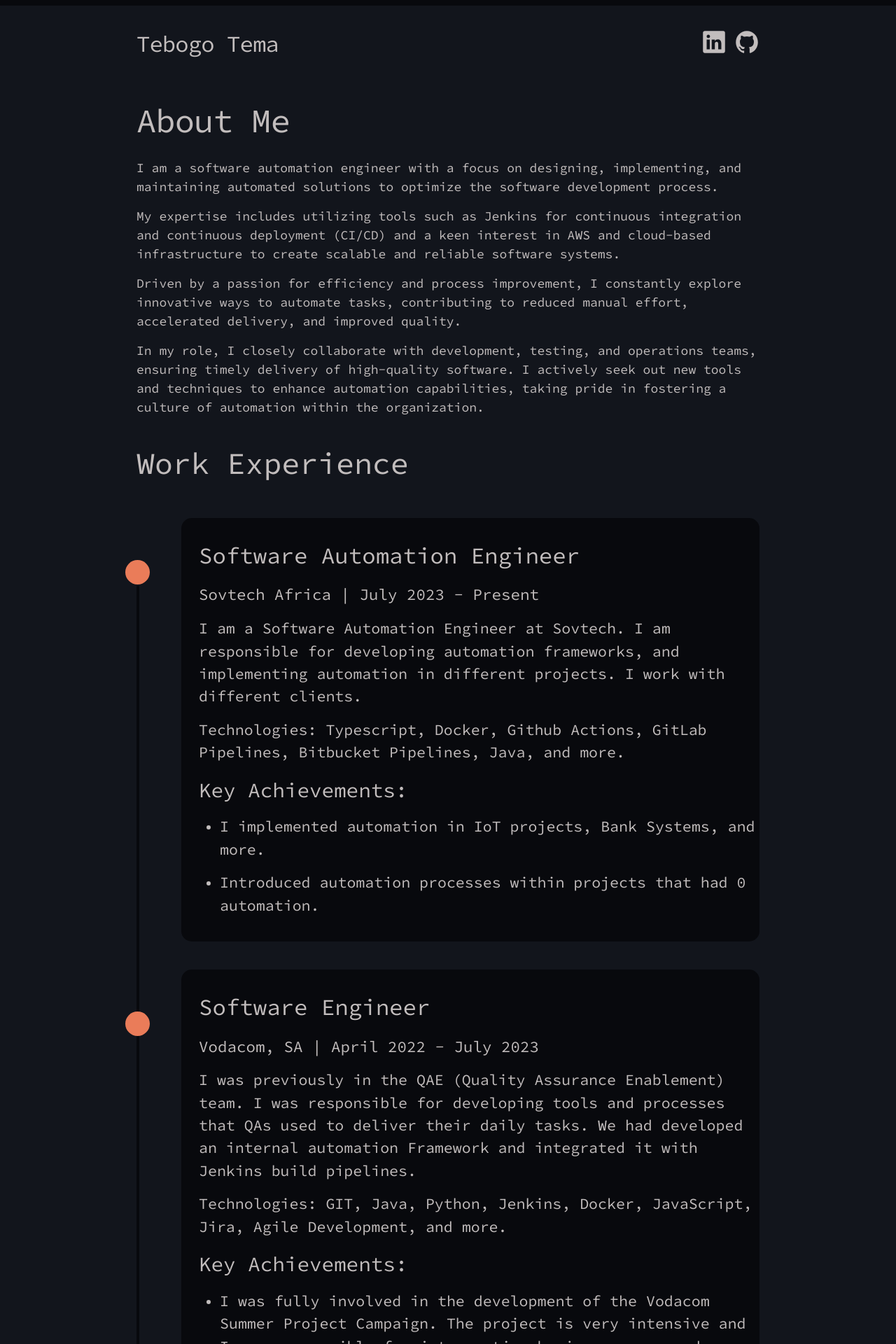
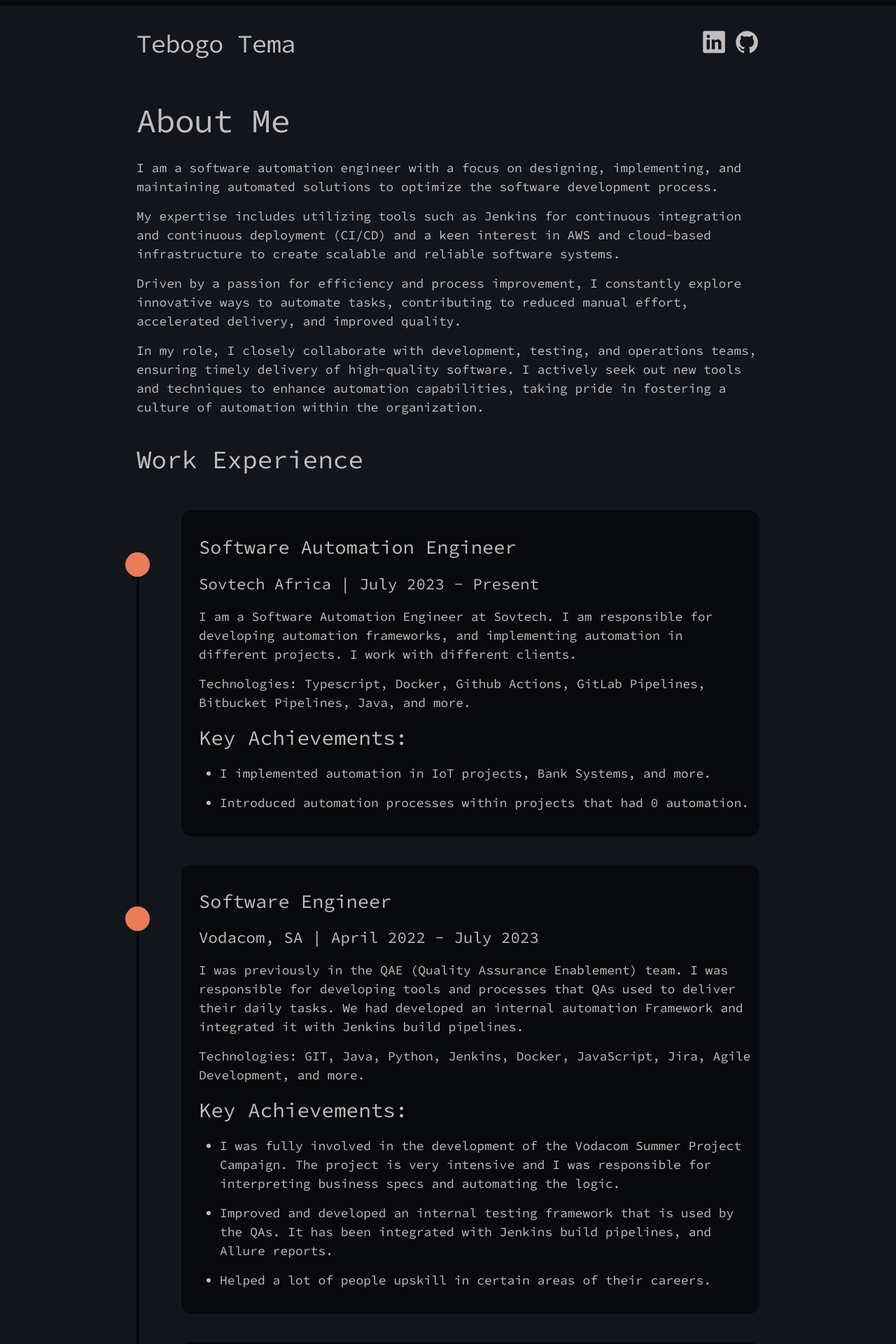
Before and after one commit to feelthedimez/feelthedimez.github.io, a Jekyll site: the page built from about.markdown, in a window 1280 px wide. Shown: the top 1920 px of the page at 70% size. Built offline with Jekyll 4.4.1, drawn with Linux system fonts in a browser that asks for light colours.

Commit message:
chore(font-fix): Fixed fonts on the UI

```diff
--- a/_layouts/home.html
+++ b/_layouts/home.html
@@ -9,7 +9,7 @@ layout: default
 
   <div class="welcome-bio">
     <h1 class="welcome-bio__header">Hi, I'm Tebogo 👋</h1>
-    <p class="welcome-bio__content">A <u class="u"><a href="{{ "/" | relative_url }}about">Software Engineer</a></u>, and a creative designer. I write about my experiences, share knowledge and write tutorials on this website.</p>
+    <p class="welcome-bio__content">A <u class="u"><a href="{{ "/" | relative_url }}about">Software Engineer</a></u>, I write about my experiences, share knowledge - I consider this my personal memory database.</p>
   </div>
 
   {{ content }}
--- a/_sass/sass-style/_layout.scss
+++ b/_sass/sass-style/_layout.scss
@@ -15,12 +15,11 @@
   color: $text-color;
 
   .site-title {
-      @include relative-font-size(1.8);
+    @include relative-font-size(2);
     font-weight: 400;
     line-height: $base-line-height * $base-font-size * 2.25;
     letter-spacing: -1px;
     margin-bottom: 0;
-      // float: left;
 
     &,
     &:visited {
@@ -35,13 +34,11 @@
     &:hover {
       color: $bright-color;
     }
-
   }
 
   .nav-icons ion-icon:not(:first-child) {
     padding-left: 35px;
   }
-
 }
 
 /**
@@ -63,7 +60,6 @@
   margin-left: 0;
 }
 
-
 .bottom-nav {
   display: flex;
   align-items: center;
@@ -81,7 +77,6 @@
     color: rgb(74, 74, 253);
   }
 }
-
 
 /**
  * Switch slider
@@ -107,8 +102,8 @@
   right: 0;
   bottom: 0;
   // background-color: #ccc;
-  -webkit-transition: .4s;
-  transition: .4s;
+  -webkit-transition: 0.4s;
+  transition: 0.4s;
 }
 
 .slider:before {
@@ -119,10 +114,9 @@
   left: 4px;
   bottom: 2px;
   background-color: #313030;
-  -webkit-transition: .4s;
-  transition: .4s;
+  -webkit-transition: 0.4s;
+  transition: 0.4s;
 }
-
 
 input:checked + .slider {
   background-color: #313030;
@@ -144,11 +138,9 @@ input:checked + .slider:before {
   border: 2px solid #313030;
 }
 
-
 .slider.round:before {
   border-radius: 50%;
 }
-
 
 .footer-col-wrapper {
   @include relative-font-size(0.9375);
@@ -175,11 +167,9 @@ input:checked + .slider:before {
     justify-content: center;
     align-items: center;
     width: -webkit-calc(100% - (#{$spacing-unit} / 2));
-    width:         calc(100% - (#{$spacing-unit} / 2));
+    width: calc(100% - (#{$spacing-unit} / 2));
   }
 }
-
-
 
 /**
  * Page content
@@ -213,7 +203,6 @@ input:checked + .slider:before {
   color: $grey-color;
 }
 
-
 .tags {
   float: right;
 }
@@ -223,8 +212,6 @@ input:checked + .slider:before {
   @include relative-font-size(1.5);
   color: $text-color !important;
 }
-
-
 
 /**
  * Posts
@@ -246,7 +233,6 @@ input:checked + .slider:before {
 .read-more {
   @include relative-font-size(0.89);
   color: #676565;
-
 
   &:hover {
     text-decoration: underline;
@@ -291,7 +277,6 @@ input:checked + .slider:before {
  */
 
 .welcome-bio {
-
   &__header {
     @include relative-font-size(2);
     font-weight: 600;
@@ -315,7 +300,7 @@ input:checked + .slider:before {
  * Timeline
  */
 .experience-title {
-    @include relative-font-size(2.4);
+  @include relative-font-size(2);
   padding-top: 20px;
   padding-bottom: 30px;
 }
@@ -326,7 +311,7 @@ input:checked + .slider:before {
   // margin: 0 0 0 10px;
 
   &:before {
-      content: '';
+    content: "";
     position: absolute;
     left: 0;
     top: 3%;
@@ -356,22 +341,19 @@ input:checked + .slider:before {
         top: 50%;
         transform: translate(-50%, -50%);
       }
-
     }
 
     .timeline-body {
-          // @include relative-font-size(1.3);
       background: $dark-background-color;
       border-radius: 15px;
       padding: 30px 5px 20px 25px;
       // box-shadow: 1px 3px 9px rgba(0,0,0, .1);
       p {
-            @include relative-font-size(1.2);
-
+        @include relative-font-size(1);
       }
 
       &:before {
-            content: '';
+        content: "";
         background: inherit;
         display: block;
         position: absolute;
@@ -381,25 +363,22 @@ input:checked + .slider:before {
         // margin-bottom: 1.4rem;
 
         .badge {
-              @include relative-font-size(1.8);
+          @include relative-font-size(1.5);
         }
       }
 
       .timeline-subtitle {
         font-weight: 300;
         font-style: italic;
-            opacity: .4;
+        opacity: 0.4;
         margin-top: 16px;
         font-size: 11px;
       }
-
+    }
   }
 }
 
- }
-
 @include media-query($on-palm) {
-
   .timeline {
     position: relative;
     padding-left: 4rem;
@@ -421,18 +400,14 @@ input:checked + .slider:before {
       }
 
       .timeline-body {
-          @include relative-font-size(1.1);
+        @include relative-font-size(1);
 
         .timeline-title {
           .badge {
-              @include relative-font-size(1.4);
+            @include relative-font-size(1.2);
           }
         }
-
       }
-
     }
-
   }
-
 }
```
Lines whose indentation alone changed are shown as unchanged.
